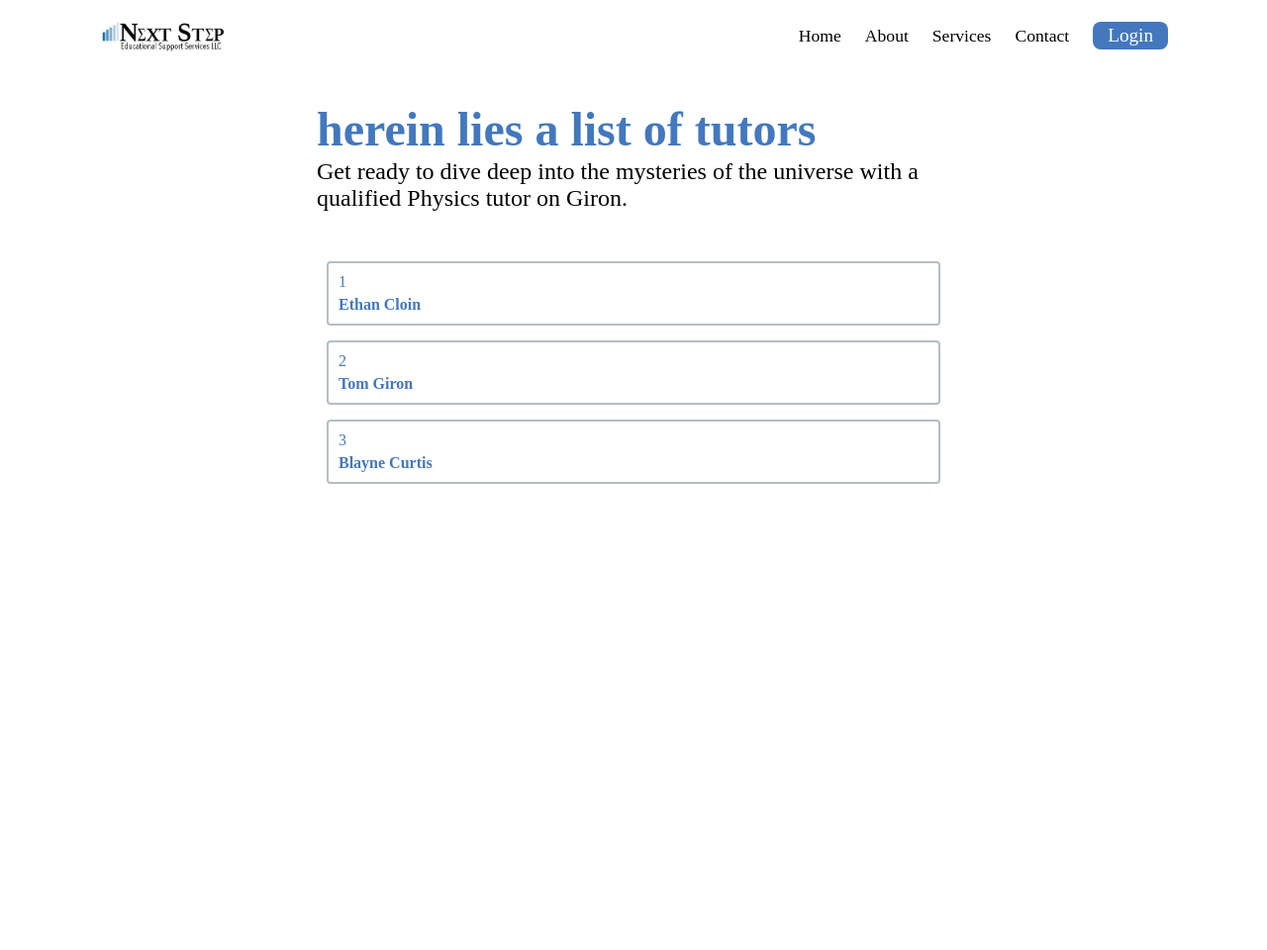
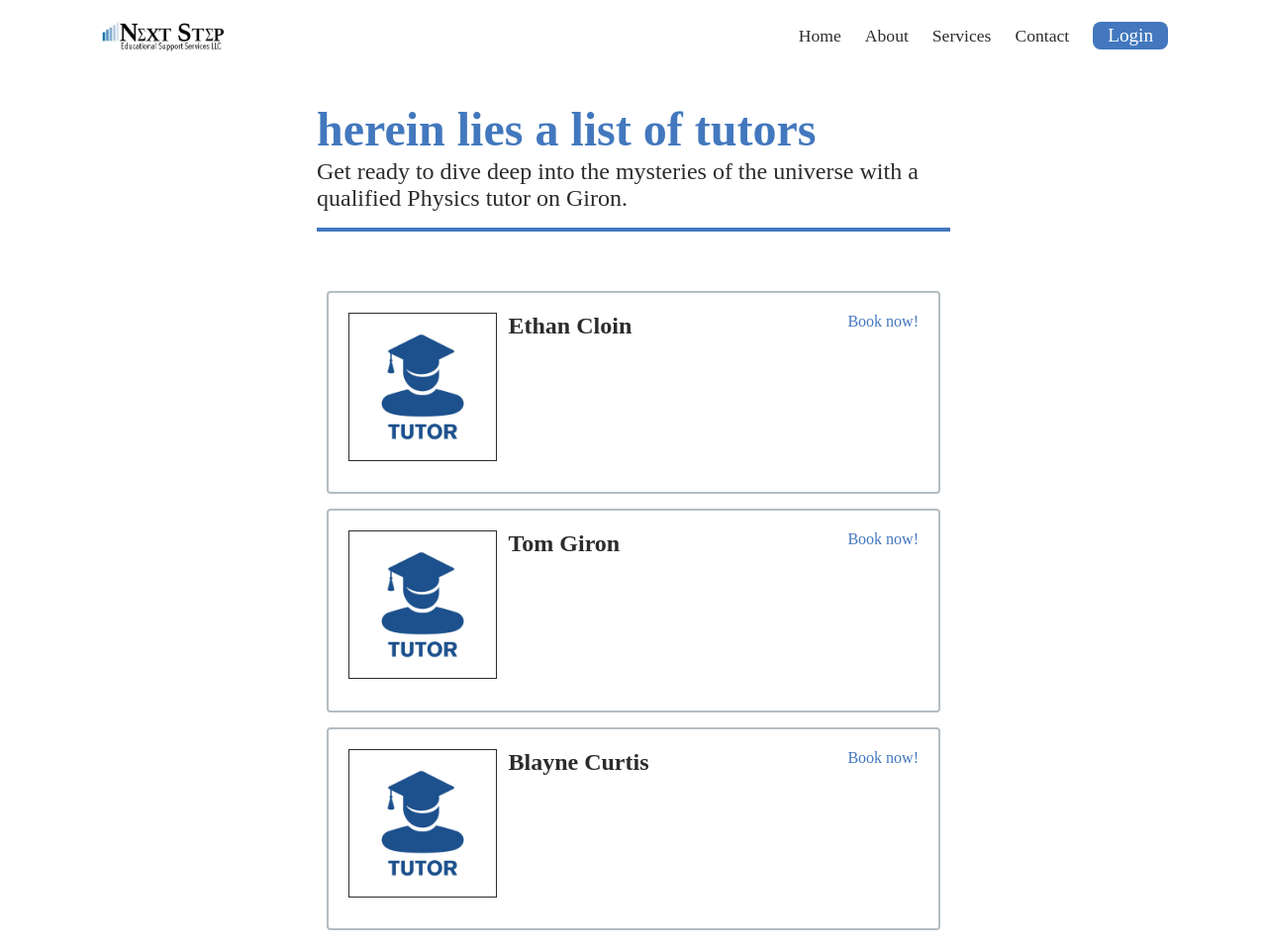
Before and after one commit to EthanCloin/giron-tutoring-poc, a Flask app: page /tutors/ in a window 1280 px wide. Shown: the whole page at 99% size. Before the commit the page ends 489 px from the top, so only its background shows below. Run offline with Flask 3, Linux system fonts and the light colour scheme; data comes from the database, SQL or seed files in the repository.

Commit message:
Updated /tutors.

```diff
--- a/app/static/css/main.css
+++ b/app/static/css/main.css
@@ -1,6 +1,7 @@
 :root {
   --primary-color: #b5bdc2;
   --secondary-color: #4378be;
+  --dark-color: #202020f1
 }
 
 * {
--- a/app/static/css/navbar.css
+++ b/app/static/css/navbar.css
@@ -19,7 +19,7 @@ header {
 .nav-util {
     position: relative;
     font-size: 1.1em;
-    color: #000;
+    color: var(--dark-color);
     text-decoration: none;
     font-weight: 500;
     margin-left: 20px;
--- a/app/static/css/tutors.css
+++ b/app/static/css/tutors.css
@@ -1,8 +1,19 @@
 .tutor-list-header {
+    position: relative;
     width: 100%;
     color: var(--secondary-color);
     font-size: 1.5rem;
     padding: 30px 25% 30px 25%;
+    margin-bottom: 30px;
+}
+
+.tutor-list-header::after {
+    content: '';
+    position: absolute;
+    bottom: 10px;
+    width: 50%;
+    height: 4px;
+    background: var(--secondary-color);
 }
 
 .tutor-list-header-heading {
@@ -11,7 +22,7 @@
 }
 
 .tutor-list-header-subheading {
-    color: #000;
+    color: var(--dark-color);
 }
 
 .tutors-wrapper {
@@ -41,21 +52,48 @@
 }
 
 .tutors-list__item-wrapper:hover {
-    border: 2px solid #000;
+    border: 2px solid var(--secondary-color);
 }
 
 .tutors-list__hyperlink {
     text-decoration: none;
     color: var(--secondary-color);
-    display: block;
+    display: flex;
+    flex-direction: row;
+    padding: 10px 10px;
+    gap: 2%;
 }
 
-.tutors-list-item__id,
-.tutors-list-item__name {
+/*
+.tutors-list-item-image-col {
+
+}
+*/
+
+.tutors-list-item__image {
+    width: 150px;
+    height: auto;
+    margin-bottom: 5%;
+    /* Temporary border for spacing */
+    border: 1px solid var(--dark-color);
+}
+
+.tutors-list-item-desc-col {
+    align-items: left;
+    flex: 1;
+}
+
+.tutors-list-item__id {
     font-size: 1em;
 }
 
 .tutors-list-item__name {
-    font-weight: bold;
-    margin-top: 5px;
+    font-weight: 550;
+    font-size: 1.5rem;
+    color: var(--dark-color);
 }
+
+.tutors-list-item-booking-col {
+    flex: 1;
+    text-align: right;
+}
--- a/app/templates/tutors-list.html
+++ b/app/templates/tutors-list.html
@@ -17,8 +17,16 @@
         class="tutors-list__hyperlink"
         href="{{url_for('tutors.tutor_detail_view', tutor_id=tutor.TutorID)}}"
       >
-        <p class="tutors-list-item__id">{{tutor.TutorID}}</p>
-        <p class="tutors-list-item__name">{{tutor.Name}}</p>
+        <div class="tutors-list-item-image-col">
+          <img class="tutors-list-item__image" src="/static/images/Placeholder.jpg"/>
+        </div>
+        <div class="tutors-list-item-desc-col">
+          <!-- <p class="tutors-list-item__id">{{tutor.TutorID}}</p> -->
+          <h2 class="tutors-list-item__name">{{tutor.Name}}</h2>
+        </div>
+        <div class="tutors-list-item-booking-col">
+          <p>Book now!</p>
+        </div>
       </a>
     </li>
     {% endfor %}
```
Also changed, not shown: app/static/images/Placeholder.jpg (added).
